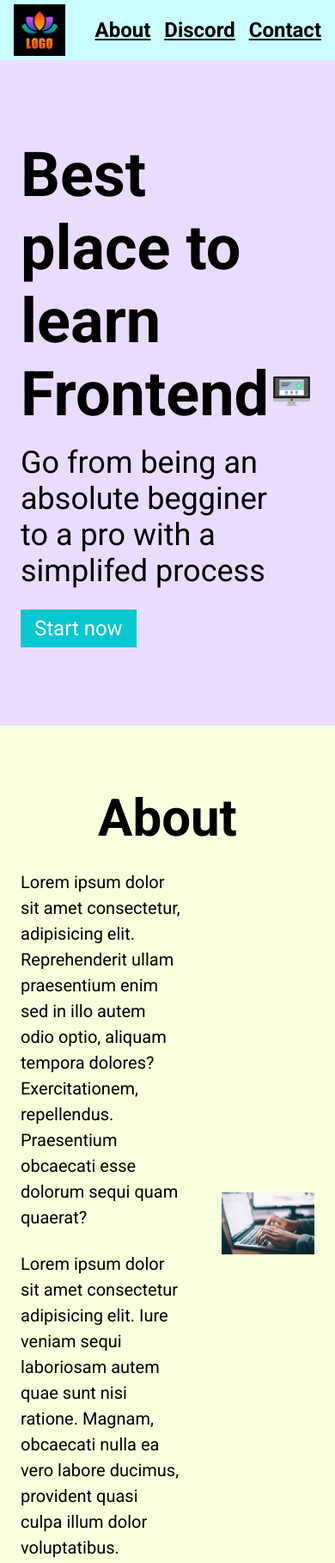
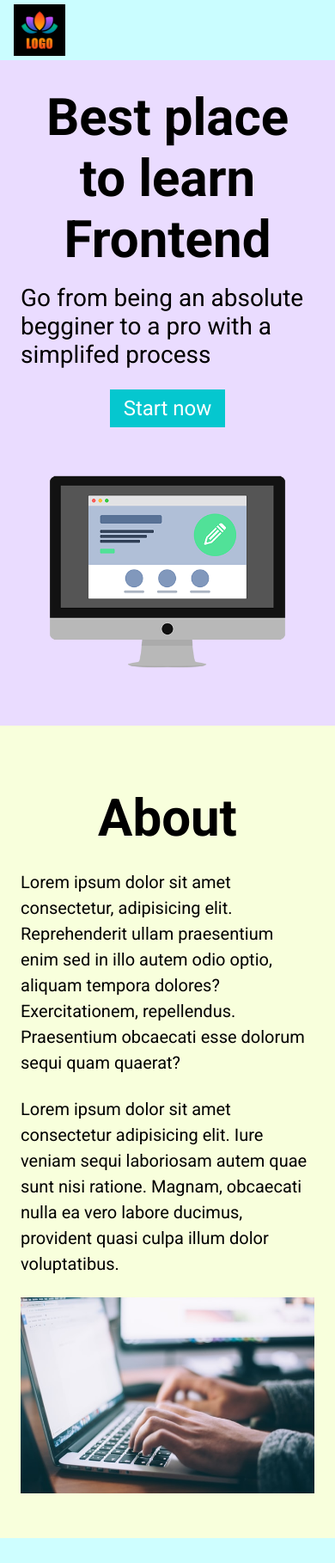
Before and after one commit to AadamK98/First-Basic-Website, a plain HTML site: page index.html in a window 390 px wide. Shown: the top 1818 px of the page at 86% size. Drawn offline with Linux system fonts and the light colour scheme.

Commit message:
made viewable for phones

```diff
--- a/index.html
+++ b/index.html
@@ -19,13 +19,13 @@
       </nav>
       <header>
         <div class="row">
-          <div>
+          <div class="home-description">
             <h1>Best place to learn Frontend</h1>
             <p class="subheader">
               Go from being an absolute begginer to a pro with a simplifed
               process
             </p>
-            <button>Start now</button>
+            <button class="homes-description-button">Start now</button>
           </div>
           <figure>
             <img src="./Assets/computer.png" alt="Home page image" />
--- a/style.css
+++ b/style.css
@@ -130,6 +130,7 @@ form {
   display: flex;
   flex-direction: column;
   margin: 0 auto;
+  padding: 0 24px;
 }
 
 input,
@@ -161,3 +162,71 @@ footer {
 .footer-link {
   padding: 0 16px;
 }
+
+/* Small Phones, Tablets, Large Smartphones */
+
+@media (max-width: 728px) {
+  .row {
+    flex-direction: column;
+    display: flex;
+  }
+
+
+.home-description {
+  margin-bottom: 24px;
+  display: flex;
+  flex-direction: column;
+  align-items: center;
+}
+
+h1 {
+  text-align: center;
+  font-size: 60px;
+}
+
+.subheader {
+  font-size: 28px;
+}
+
+.homes-description-button {
+  max-width: 240px;
+  align-items: center;
+}
+
+ul {
+  display: none;
+}
+
+.section-description {
+  flex-direction: column;
+}
+
+.section-description-wrapper {
+  width: 100%;
+}
+
+.about-img-wrapper {
+  width: 100%;
+}
+
+#discord .section-description {
+  flex-direction: column-reverse;
+}
+
+footer {
+  padding: 48px 24px;
+}
+
+.footer-logo {
+  max-width: 360px;
+}
+
+.footer-link {
+  padding: 0 4px;
+  font-size: 18px;
+}
+
+.footer-links {
+  margin-bottom: 24px;
+}
+}
```
Also changed, not shown: 1 other file.
